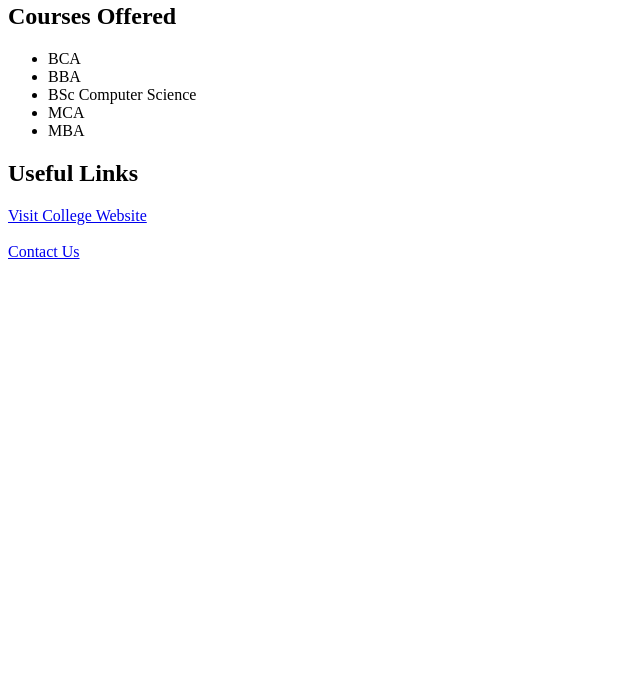
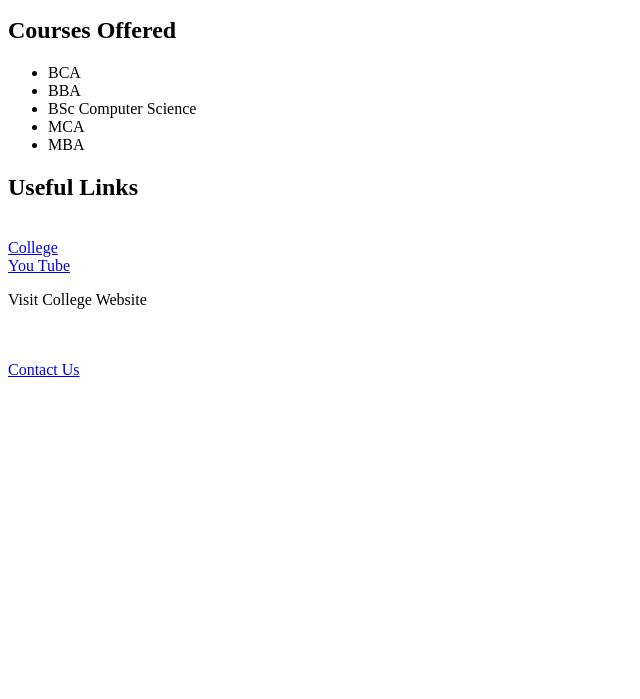
Before and after one commit to ithapepratiksha48/ansoftio-web-development-internship, a plain HTML site: page Day 3/index.html in a window 1280 px wide. Shown: the part 101-800 px from the top of the page, without its empty margins (0-640 px from the left). Drawn offline with Linux system fonts and the light colour scheme.

Commit message:
Added Day 3 folder and updated index.html

```diff
--- a/Day 3/index.html
+++ b/Day 3/index.html
@@ -1,9 +1,12 @@
-<html>
+<!DOCTYPE html>
+<html lang="en">
 <head>
-<title>College Information</title>
+  <meta charset="UTF-8">
+  <meta name="viewport" content="width=device-width, initial-scale=1.0">
+  <title>College Information</title>
 </head>
 <body>
-<h1>Adsul Technical College Campus, Chas</h1>
+  <h1>Adsul Technical College Campus, Chas</h1>
 <p>Location: Ahilyanagar</p>
 <h2>Courses Offered</h2>
 <ul>
@@ -11,16 +14,20 @@
 <li>BBA</li>
 <li>BSc Computer Science</li>
 <li>MCA</li>
-  <li>MBA</li>
+<li>MBA</li>
 </ul>
 <h2>Useful Links</h2>
-<a href="https://sgvssatc.com" target="_blank">
-  <a href="https://www.youtube.com" target="_blank">
-Visit College Website
-</a>
+<br>
+<a href="https://sgvssatc.com/" target="_blank">College </a>
+  <br>
+  <a href="https://www.youtube.com/" target="_blank"> You Tube</a>
+    <br>
+<p>Visit College Website </p>
+
 <br><br>
 <a href="#">
 Contact Us
 </a>
 </body>
+
 </html>
```
